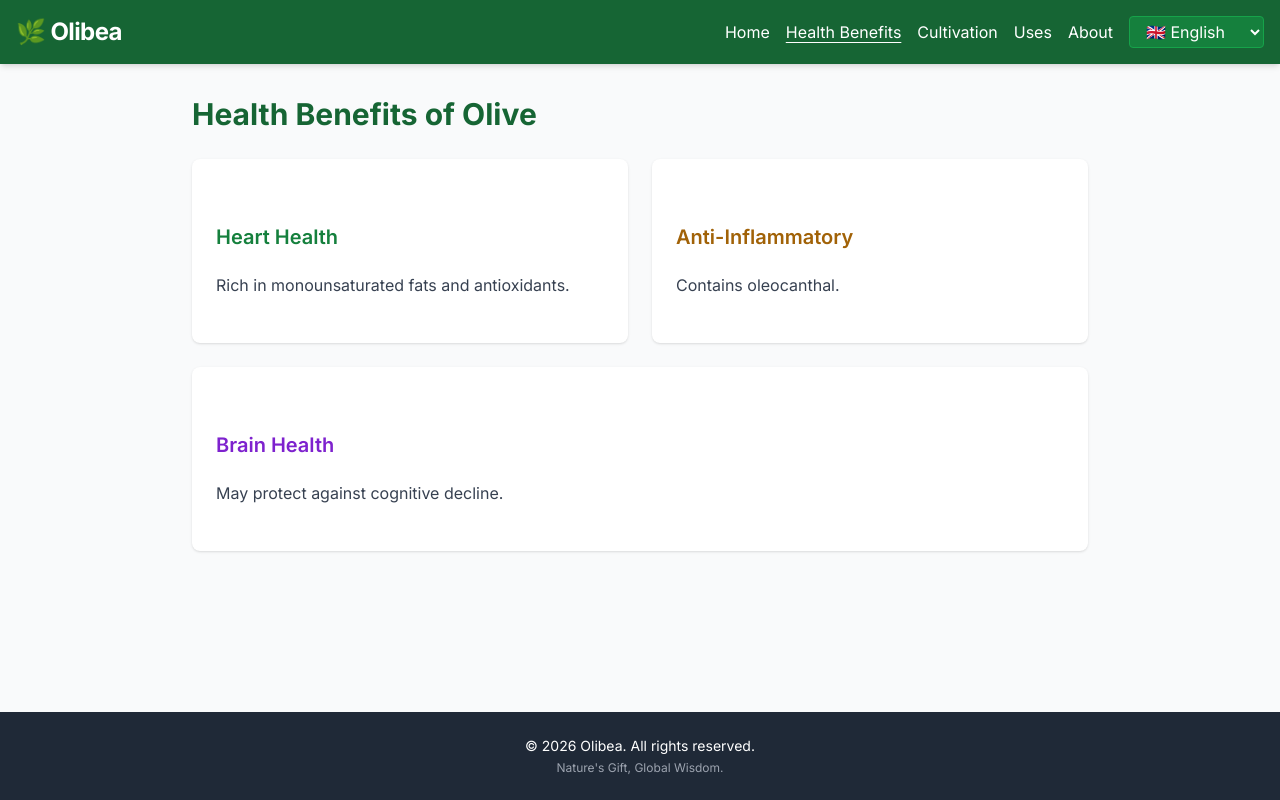
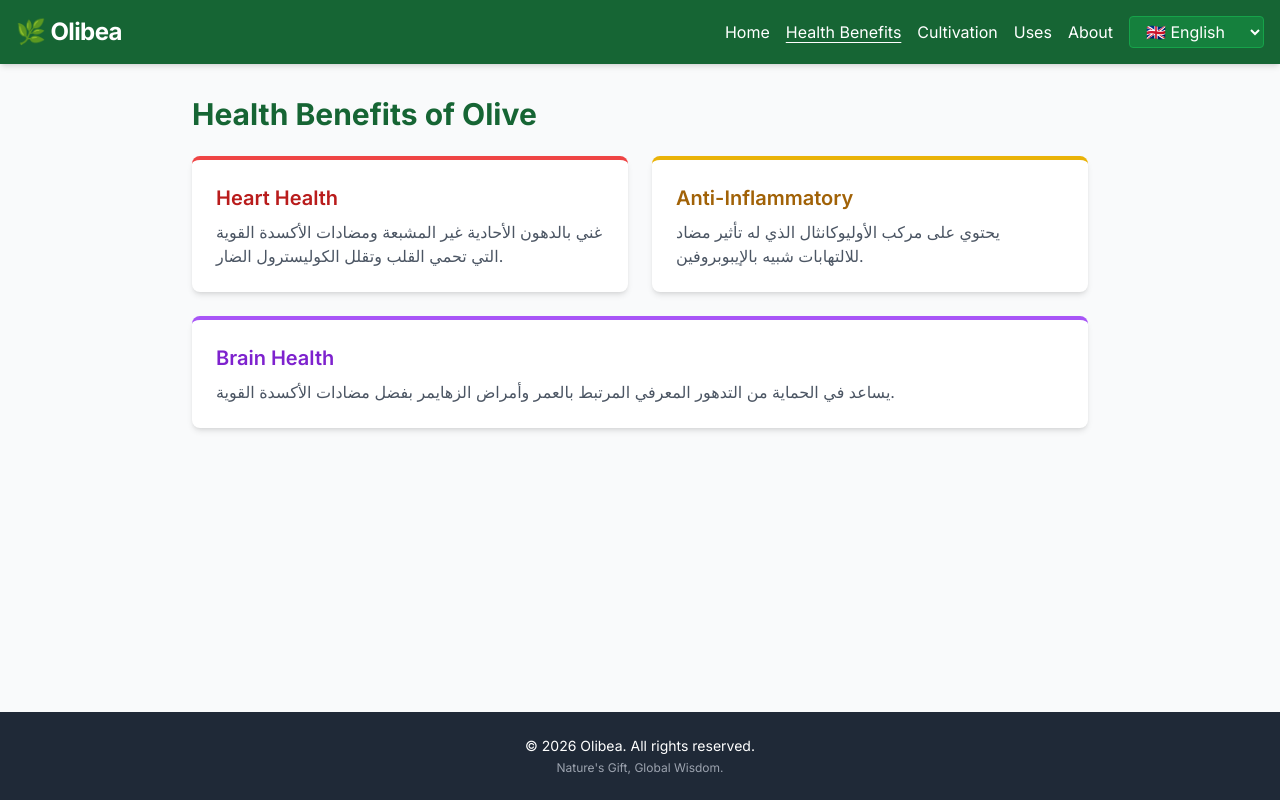
Before and after one commit to RaniaAkramm/Olibeaa, a Next.js app: page /en/benefits in a window 1280 px wide. Built offline with nearby package versions, Linux system fonts and the light colour scheme.

Commit message:
Refactor BenefitsPage layout and styling

```diff
--- a/src/app/[lang]/benefits/page.tsx
+++ b/src/app/[lang]/benefits/page.tsx
@@ -1,3 +1,4 @@
+// src/app/[lang]/benefits/page.tsx
 import { getTranslation } from '@/lib/i18n';
 
 export default async function BenefitsPage({ params }: { params: { lang: string } }) {
@@ -5,20 +6,20 @@ export default async function BenefitsPage({ params }: { params: { lang: string
   const t = getTranslation(lang as any);
 
   return (
-    <div className="prose prose-green max-w-4xl mx-auto">
-      <h1 className="text-3xl font-bold text-green-800">{t.benefits.title}</h1>
-      <div className="grid md:grid-cols-2 gap-6 mt-6">
-        <div className="bg-white p-6 rounded-lg shadow">
-          <h2 className="text-xl font-semibold text-green-700">{t.benefits.heart}</h2>
-          <p>{t.benefits.heartDesc}</p>
+    <div className="max-w-4xl mx-auto">
+      <h1 className="text-3xl font-bold text-green-800 mb-6">{t.benefits.title}</h1>
+      <div className="grid md:grid-cols-2 gap-6">
+        <div className="bg-white p-6 rounded-lg shadow-md border-t-4 border-red-500">
+          <h2 className="text-xl font-semibold text-red-700">{t.benefits.heart}</h2>
+          <p className="text-gray-600 mt-2">غني بالدهون الأحادية غير المشبعة ومضادات الأكسدة القوية التي تحمي القلب وتقلل الكوليسترول الضار.</p>
         </div>
-        <div className="bg-white p-6 rounded-lg shadow">
+        <div className="bg-white p-6 rounded-lg shadow-md border-t-4 border-yellow-500">
           <h2 className="text-xl font-semibold text-yellow-700">{t.benefits.anti}</h2>
-          <p>{t.benefits.antiDesc}</p>
+          <p className="text-gray-600 mt-2">يحتوي على مركب الأوليوكانثال الذي له تأثير مضاد للالتهابات شبيه بالإيبوبروفين.</p>
         </div>
-        <div className="bg-white p-6 rounded-lg shadow col-span-2">
+        <div className="bg-white p-6 rounded-lg shadow-md border-t-4 border-purple-500 col-span-2">
           <h2 className="text-xl font-semibold text-purple-700">{t.benefits.brain}</h2>
-          <p>{t.benefits.brainDesc}</p>
+          <p className="text-gray-600 mt-2">يساعد في الحماية من التدهور المعرفي المرتبط بالعمر وأمراض الزهايمر بفضل مضادات الأكسدة القوية.</p>
         </div>
       </div>
     </div>
```
